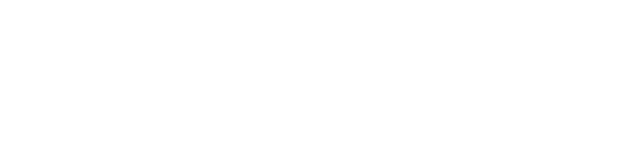
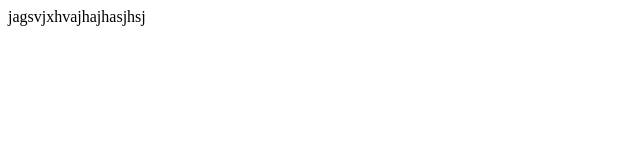
Before and after one commit to AleDeAlvino/Prueba2, a plain HTML site: page index.html in a window 1280 px wide. Shown: the whole page, without its empty margins (0-640 px from the left). Drawn offline with Linux system fonts and the light colour scheme.

```diff
--- a/index.html
+++ b/index.html
@@ -7,6 +7,6 @@
     <title>Document</title>
 </head>
 <body>
-
+    jagsvjxhvajhajhasjhsj
 </body>
 </html>
```
Also changed, not shown: 1 other file.
